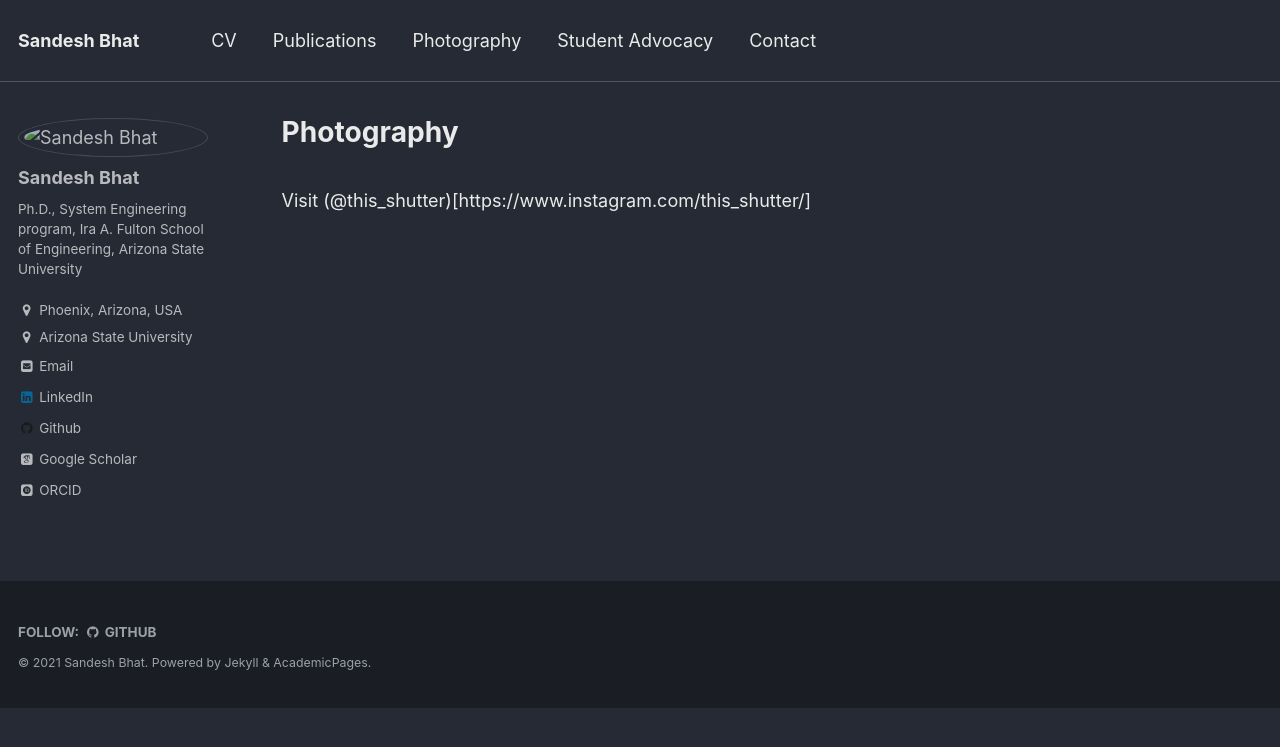
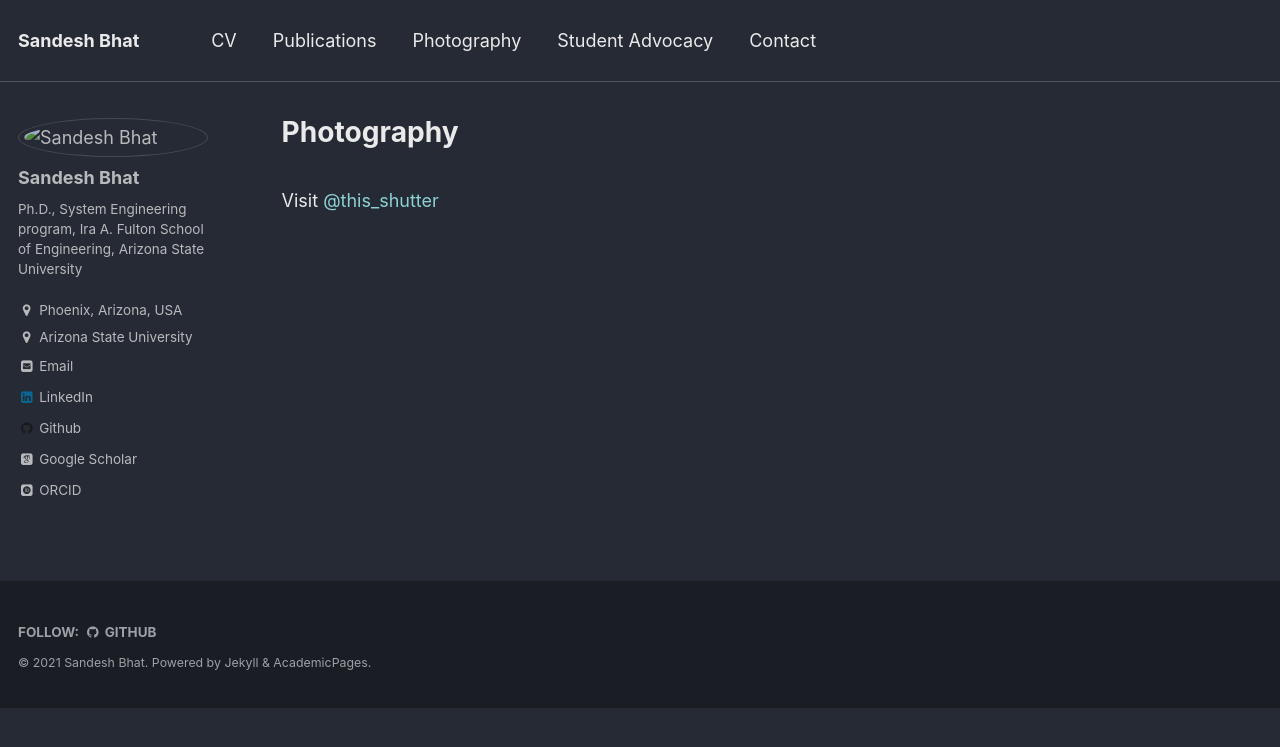
Before and after one commit to DrSGBhat/DrSGBhat.github.io, a Jekyll site: the page built from _pages/photography.md, in a window 1280 px wide. Shown: the top 747 px of the page. Built offline with Jekyll 4.4.1, drawn with Linux system fonts in a browser that asks for light colours; nearby versions of some CDN libraries; some web fonts are replaced; library files that are not in the unit come from our copies.

Commit message:
added new page and other minor changes

```diff
--- a/_pages/photography.md
+++ b/_pages/photography.md
@@ -4,4 +4,4 @@ permalink: /Photography/
 author_profile: true
 ---
 <br>
-Visit (@this_shutter)[https://www.instagram.com/this_shutter/]
+Visit [@this_shutter](https://www.instagram.com/this_shutter/)
```
